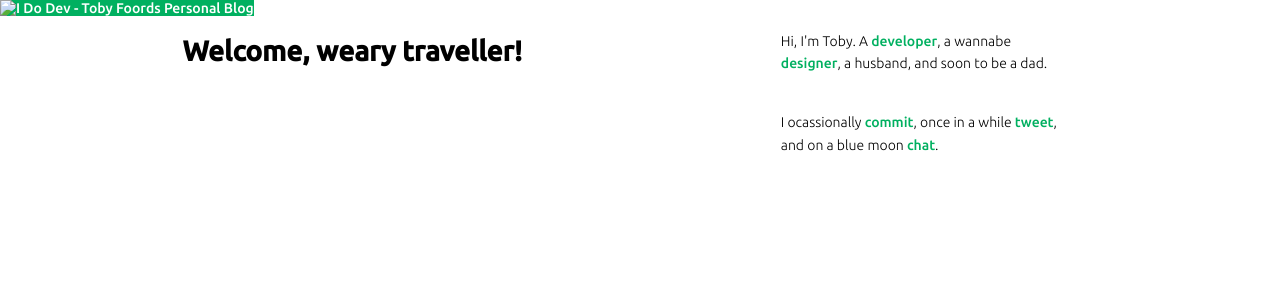
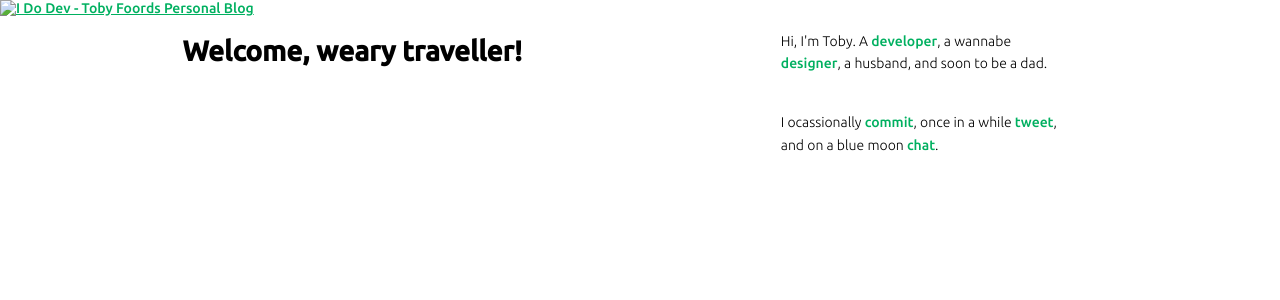
Before and after one commit to idodev/idodev.github.com, a Jekyll site: the page built from index.html, in a window 1280 px wide. Shown: the top 300 px of the page. Built offline with Jekyll 4.4.1, drawn with Linux system fonts in a browser that asks for light colours.

Commit message:
changed hyperlink hover

```diff
--- a/css/src/style.scss
+++ b/css/src/style.scss
@@ -38,8 +38,7 @@ a{
 	text-decoration:none;
 	font-weight:500;
 	&:hover{
-		background-color:$brand_color;
-		color:#FFF;
+		text-decoration: underline;
 	}
 }
 
--- a/css/style.css
+++ b/css/style.css
@@ -1 +1 @@
-html,body{width:100%;height:100%;margin:0;padding:0;font-size:62.5%;font-family:Ubuntu,sans-serif;font-weight:300}body{font-size:14px}p{padding-bottom:22.4px;line-height:1.6}a{color:#00b060;text-decoration:none;font-weight:500}a:hover{background-color:#00b060;color:#FFF}::selection{background-color:#00b060;color:#FFF}.wrapper{width:960px;margin:auto}.g{float:left;padding-left:22.4px}.one-whole{width:100%}.one-tenth{width:10%}.two-tenths{width:20%}.three-tenths{width:30%}.four-tenths{width:40%}.five-tenths{width:50%}.six-tenths{width:60%}.seven-tenths{width:70%}.eight-tenths{width:80%}.nine-tenths{width:90%}.push-one-tenth{left:10%}.push-two-tenths{left:20%}.push-three-tenths{left:30%}.push-four-tenths{left:40%}.push-five-tenths{left:50%}.push-six-tenths{left:60%}.push-seven-tenths{left:70%}.push-eight-tenths{left:80%}.push-nine-tenths{left:90%}a.logo h1 img{width:128px;height:128px}
+html,body{width:100%;height:100%;margin:0;padding:0;font-size:62.5%;font-family:Ubuntu,sans-serif;font-weight:300}body{font-size:14px}p{padding-bottom:22.4px;line-height:1.6}a{color:#00b060;text-decoration:none;font-weight:500}a:hover{text-decoration:underline}::selection{background-color:#00b060;color:#FFF}.wrapper{width:960px;margin:auto}.g{float:left;padding-left:22.4px}.one-whole{width:100%}.one-tenth{width:10%}.two-tenths{width:20%}.three-tenths{width:30%}.four-tenths{width:40%}.five-tenths{width:50%}.six-tenths{width:60%}.seven-tenths{width:70%}.eight-tenths{width:80%}.nine-tenths{width:90%}.push-one-tenth{left:10%}.push-two-tenths{left:20%}.push-three-tenths{left:30%}.push-four-tenths{left:40%}.push-five-tenths{left:50%}.push-six-tenths{left:60%}.push-seven-tenths{left:70%}.push-eight-tenths{left:80%}.push-nine-tenths{left:90%}a.logo h1 img{width:128px;height:128px}
```
